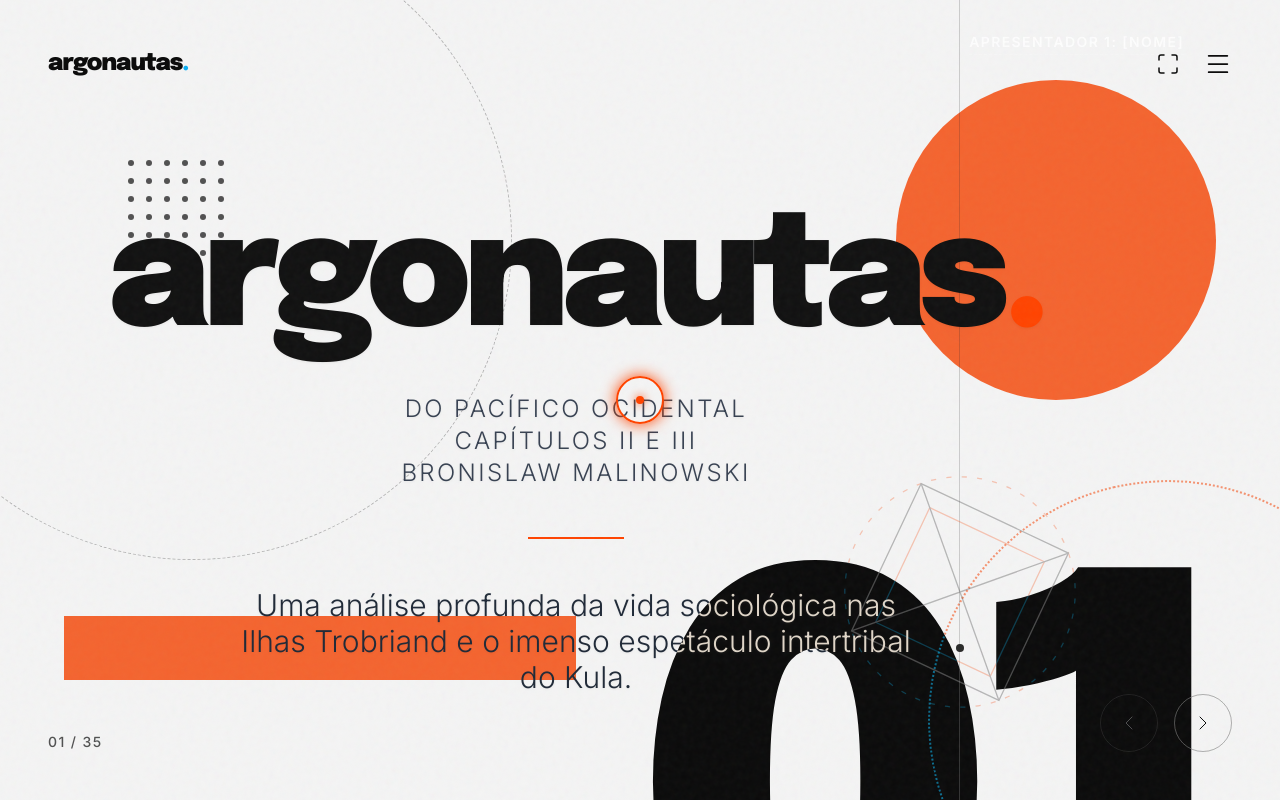
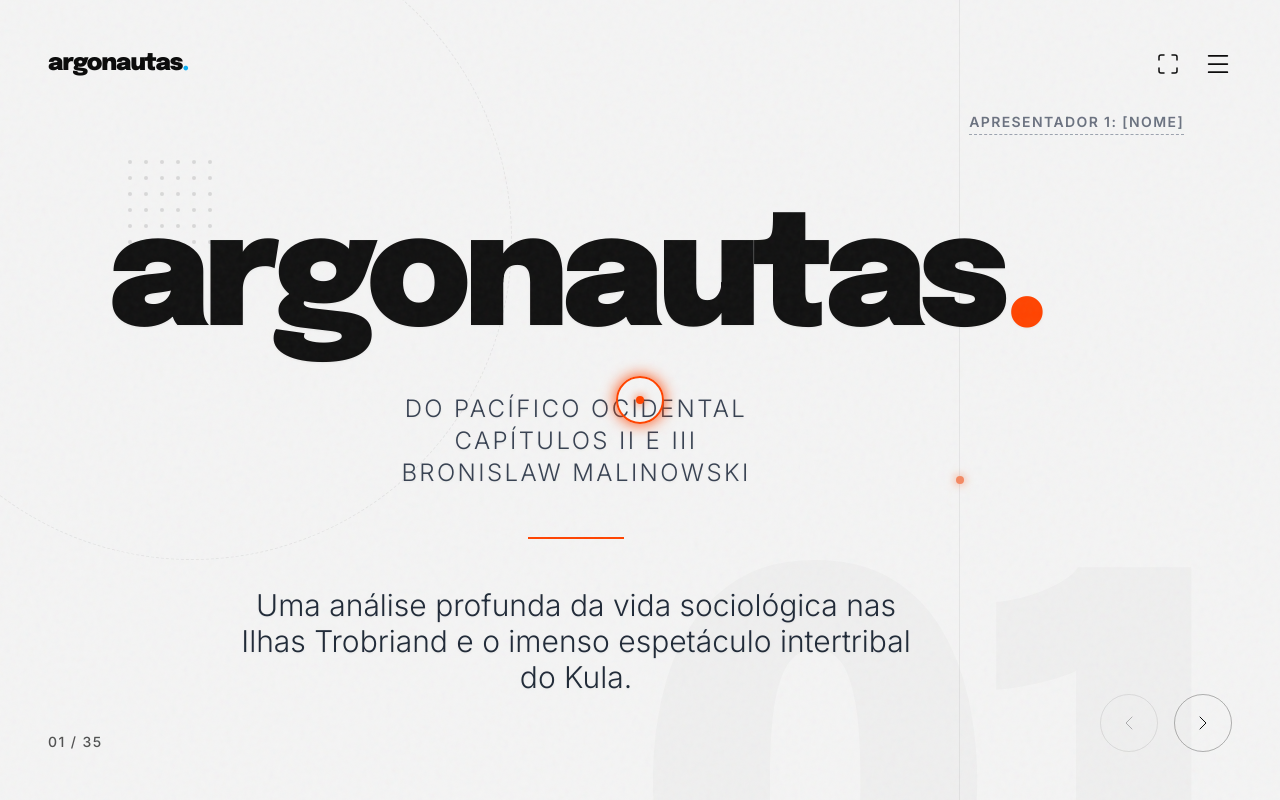
Before and after one commit to ze-allguem/presentation, a React (Vite) app: page / in a window 1280 px wide. Built offline with nearby package versions, Linux system fonts and the light colour scheme.

Commit message:
style: remove visual clutter and fix overlaps

```diff
--- a/src/App.tsx
+++ b/src/App.tsx
@@ -86,25 +86,11 @@ function App() {
 
   return (
     <div ref={containerRef} className="w-screen h-screen bg-background bg-grain text-foreground overflow-hidden font-sans relative flex flex-col cursor-crosshair">
-      {/* Background Geométrico Animado (Atrás do Texto) */}
-      <GeometricDecorations mouseX={mouseX} mouseY={mouseY} />
+      {/* Background Geométrico Limpo (Atrás do Texto) */}
+      <GeometricDecorations slideIndex={currentSlide} mouseX={mouseX} mouseY={mouseY} />
 
       {/* Cursor Customizado */}
       <CustomCursor mouseX={mouseX} mouseY={mouseY} />
-
-      {/* Número Gigante com Efeito de Cor Reversa (mix-blend-difference) - Sobre o Texto */}
-      <AnimatePresence mode="wait">
-        <motion.div
-          key={currentSlide}
-          className="fixed top-1/2 left-1/2 -translate-x-1/2 -translate-y-1/2 text-[45vw] font-display font-black tracking-tighter text-white mix-blend-difference pointer-events-none z-40 select-none"
-          initial={{ opacity: 0, scale: 0.8 }}
-          animate={{ opacity: 1, scale: 1 }}
-          exit={{ opacity: 0, scale: 1.1 }}
-          transition={{ duration: 0.8, ease: "easeOut" }}
-        >
-          {String(currentSlide + 1).padStart(2, '0')}
-        </motion.div>
-      </AnimatePresence>
 
       <header className="absolute top-0 w-full p-6 md:p-12 flex justify-between items-center z-50 mix-blend-difference text-white pointer-events-none">
         <div className="font-display font-black text-2xl tracking-tighter lowercase">
@@ -207,8 +193,8 @@ function App() {
   );
 }
 
-// ---- BACKGROUND GEOMÉTRICO INTERATIVO ----
-function GeometricDecorations({ mouseX, mouseY }: { mouseX: MotionValue<number>, mouseY: MotionValue<number> }) {
+// ---- BACKGROUND GEOMÉTRICO MINIMALISTA ----
+function GeometricDecorations({ slideIndex, mouseX, mouseY }: { slideIndex: number, mouseX: MotionValue<number>, mouseY: MotionValue<number> }) {
   const springConfig = { damping: 50, stiffness: 200 };
   const smoothX = useSpring(mouseX, springConfig);
   const smoothY = useSpring(mouseY, springConfig);
@@ -216,72 +202,55 @@ function GeometricDecorations({ mouseX, mouseY }: { mouseX: MotionValue<number>,
   const width = typeof window !== 'undefined' ? window.innerWidth : 1920;
   const height = typeof window !== 'undefined' ? window.innerHeight : 1080;
 
-  const parallaxX1 = useTransform(smoothX, [0, width], [-50, 50]);
-  const parallaxY1 = useTransform(smoothY, [0, height], [-50, 50]);
+  const parallaxX1 = useTransform(smoothX, [0, width], [-30, 30]);
+  const parallaxY1 = useTransform(smoothY, [0, height], [-30, 30]);
 
-  const parallaxX2 = useTransform(smoothX, [0, width], [80, -80]);
-  const parallaxY2 = useTransform(smoothY, [0, height], [80, -80]);
+  const parallaxX2 = useTransform(smoothX, [0, width], [40, -40]);
+  const parallaxY2 = useTransform(smoothY, [0, height], [40, -40]);
 
   return (
-    <div className="fixed inset-0 pointer-events-none z-0 overflow-hidden mix-blend-multiply opacity-90">
+    <div className="fixed inset-0 pointer-events-none z-0 overflow-hidden mix-blend-multiply opacity-60">
 
-      {/* SHAPES LARANJAS SÓLIDOS (Para dar vida) */}
-      <motion.div
-        style={{ x: parallaxX1, y: parallaxY2 }}
-        className="absolute top-[10%] right-[5%] w-[35vh] h-[35vh] md:w-[25vw] md:h-[25vw] rounded-full bg-brand-orange mix-blend-normal opacity-90"
-      />
-      <motion.div
-        style={{ x: parallaxX2, y: parallaxY1 }}
-        className="absolute bottom-[15%] left-[5%] w-[40vw] h-[8vh] bg-brand-orange mix-blend-normal opacity-90 rotate-[-15deg]"
-      />
+      {/* Huge Number Watermark (Very Subtle) */}
+      <AnimatePresence mode="wait">
+        <motion.div
+          key={slideIndex}
+          className="absolute top-1/2 left-1/2 -translate-x-1/2 -translate-y-1/2 text-[45vw] font-display font-black tracking-tighter text-foreground/[0.03] select-none"
+          initial={{ opacity: 0, scale: 0.95 }}
+          animate={{ opacity: 1, scale: 1 }}
+          exit={{ opacity: 0, scale: 1.05 }}
+          transition={{ duration: 1, ease: "easeOut" }}
+        >
+          {String(slideIndex + 1).padStart(2, '0')}
+        </motion.div>
+      </AnimatePresence>
 
-      {/* Orbits / Dotted Circles */}
+      {/* Orbits / Dotted Circles (Low Opacity) */}
       <motion.div
         style={{ x: parallaxX1, y: parallaxY1 }}
-        className="absolute top-[-10vh] left-[-10vw] w-[80vh] h-[80vh] rounded-full border-[1px] border-dashed border-foreground/30"
+        className="absolute top-[-10vh] left-[-10vw] w-[80vh] h-[80vh] rounded-full border-[1px] border-dashed border-foreground/10"
         animate={{ rotate: 360 }}
-        transition={{ duration: 120, repeat: Infinity, ease: "linear" }}
-      />
-      <motion.div
-        style={{ x: parallaxX2, y: parallaxY2 }}
-        className="absolute bottom-[-20vh] right-[-10vw] w-[60vh] h-[60vh] rounded-full border-[2px] border-dotted border-brand-orange/60"
-        animate={{ rotate: -360 }}
         transition={{ duration: 150, repeat: Infinity, ease: "linear" }}
       />
 
-      {/* Dot Matrix Grid */}
+      {/* Dot Matrix Grid (Low Opacity) */}
       <motion.div
         style={{ x: parallaxX2, y: parallaxY1 }}
-        className="absolute top-[20%] left-[10%] grid grid-cols-6 gap-3 opacity-80"
+        className="absolute top-[20%] left-[10%] grid grid-cols-6 gap-3 opacity-20"
       >
         {[...Array(36)].map((_, i) => (
-          <div key={i} className="w-1.5 h-1.5 bg-foreground rounded-full"></div>
+          <div key={i} className="w-1 h-1 bg-foreground rounded-full"></div>
         ))}
       </motion.div>
 
-      {/* Vertical Axis Line */}
+      {/* Vertical Axis Line (Minimalist Orange Accent) */}
       <motion.div
         style={{ x: parallaxX1 }}
-        className="absolute top-0 bottom-0 right-[25%] w-[1px] bg-foreground/20 flex flex-col items-center justify-center"
+        className="absolute top-0 bottom-0 right-[25%] w-[1px] bg-foreground/10 flex flex-col items-center justify-center"
       >
-         <div className="w-4 h-4 bg-brand-orange rounded-full mt-[20vh] border-2 border-background shadow-lg"></div>
-         <div className="w-2 h-2 bg-foreground rounded-full mt-[40vh]"></div>
+         <div className="w-2 h-2 bg-brand-orange rounded-full mt-[20vh] shadow-[0_0_10px_#FF4400]"></div>
       </motion.div>
 
-      {/* SVG Rotating Fractal / Geometric Shape */}
-      <motion.svg
-        style={{ x: parallaxX1, y: parallaxY2 }}
-        className="absolute bottom-[10%] right-[15%] w-64 h-64 opacity-30 pointer-events-none"
-        viewBox="0 0 100 100"
-        animate={{ rotate: -360 }}
-        transition={{ duration: 100, repeat: Infinity, ease: "linear" }}
-      >
-        <circle cx="50" cy="50" r="45" fill="none" stroke="#FF4400" strokeWidth="0.5" strokeDasharray="2 4" />
-        <polygon points="50,5 95,50 50,95 5,50" fill="none" stroke="#111111" strokeWidth="0.5" />
-        <polygon points="50,15 85,50 50,85 15,50" fill="none" stroke="#FF4400" strokeWidth="0.5" />
-        <line x1="5" y1="50" x2="95" y2="50" stroke="#111111" strokeWidth="0.5" />
-        <line x1="50" y1="5" x2="50" y2="95" stroke="#111111" strokeWidth="0.5" />
-      </motion.svg>
     </div>
   );
 }
@@ -310,13 +279,13 @@ function SlideContextHeader({ slide }: { slide: SlideData }) {
   if (!slide.chapter && !slide.section && !slide.presenter) return null;
 
   return (
-    <div className="absolute top-8 left-1/2 -translate-x-1/2 w-full max-w-7xl px-12 md:px-24 flex justify-between items-start z-40 text-xs md:text-sm font-sans uppercase tracking-widest mix-blend-difference text-white opacity-80 pointer-events-none">
+    <div className="absolute top-24 md:top-28 left-1/2 -translate-x-1/2 w-full max-w-7xl px-12 md:px-24 flex justify-between items-start z-30 text-xs md:text-sm font-sans uppercase tracking-widest text-gray-500 pointer-events-none">
       <div className="flex flex-col gap-1 pointer-events-auto">
         <span contentEditable suppressContentEditableWarning className="font-display font-black outline-none">{slide.chapter}</span>
         <span contentEditable suppressContentEditableWarning className="font-light outline-none">{slide.section}</span>
       </div>
       <div className="pointer-events-auto text-right">
-        <span contentEditable suppressContentEditableWarning className="font-bold outline-none border-b border-dashed border-white/30 pb-1">{slide.presenter}</span>
+        <span contentEditable suppressContentEditableWarning className="font-bold outline-none border-b border-dashed border-gray-400 pb-1">{slide.presenter}</span>
       </div>
     </div>
   );
```
